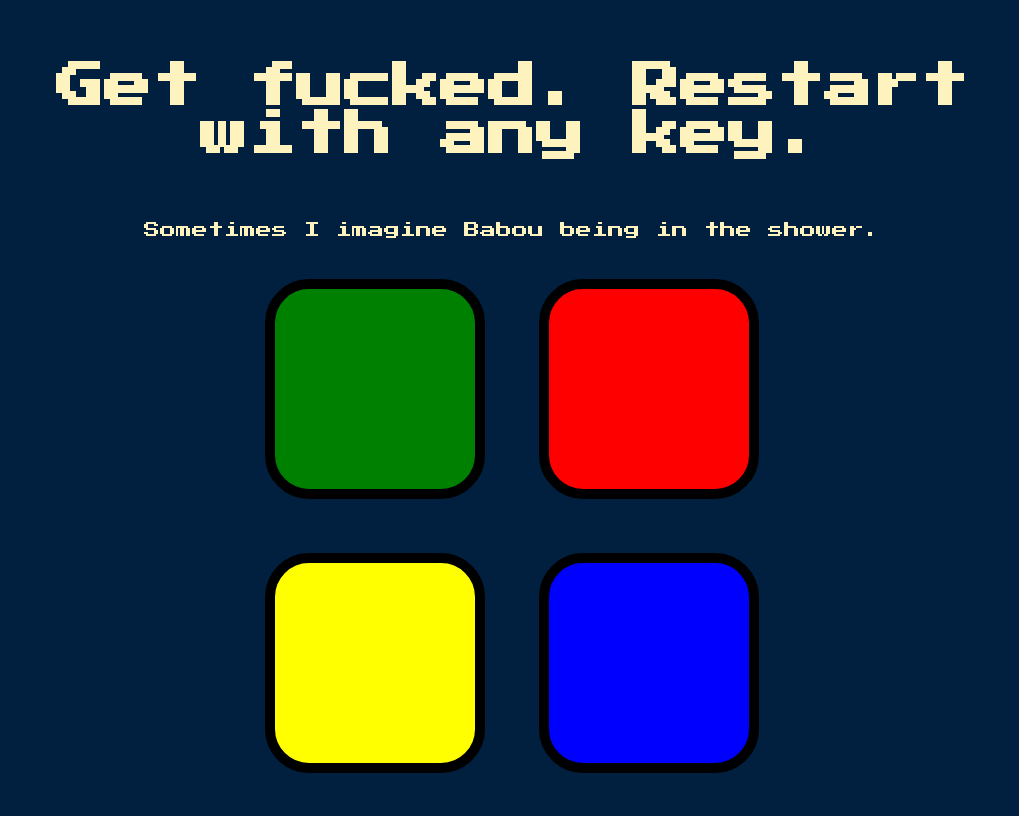
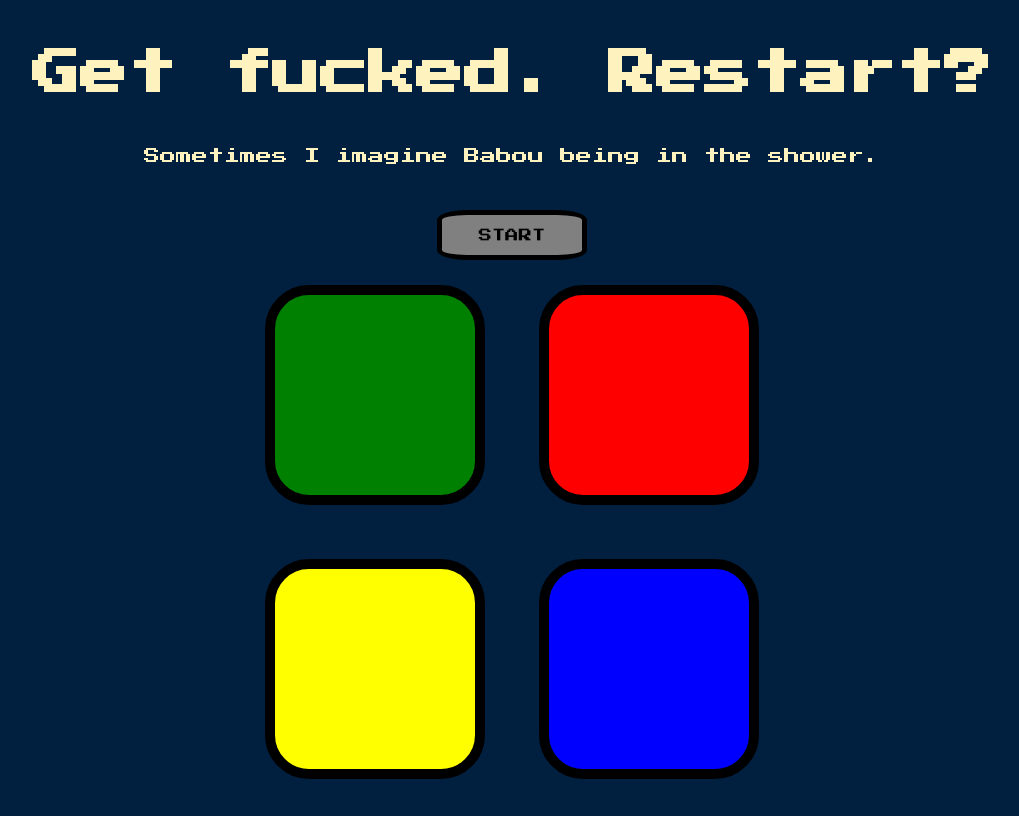
Before and after one commit to MichaelRosenfeld/simon-game, a plain HTML site: page index.html in a window 1280 px wide. Both pictures are taken after a click on the element 503 px from the left and 389 px from the top of the page. Shown: the whole page, without its empty margins (128-1147 px from the left). Drawn offline with nearby package versions, Linux system fonts and the light colour scheme.

Commit message:
Added a prototype button

```diff
--- a/game.js
+++ b/game.js
@@ -15,7 +15,12 @@ var lostMessageArray = ["No one knows why Babou turned gay.",
 var randomMessage = lostMessageArray[randomArrayNumber];
 
 
-$(document).keypress(function() {
+$("button").click(function() {
+  $("button").addClass("start-button-pressed");
+  setTimeout(function() {
+    $("button").removeClass("start-button-pressed");
+  },100);
+  $("button").hide();
   if(!started) {
     $("#level-title").text("Level " + level);
     $("#losing-message").text("");
@@ -47,7 +52,7 @@ function checkAnswer(currentLevel) {
     playSound("wrong");
 
     $("body").addClass("game-over")
-    $("#level-title").text("Get fucked. Restart with any key.");
+    $("#level-title").text("Get fucked. Restart?");
 
     generateRandomMessage();
 
@@ -90,7 +95,7 @@ function startOver(){
   level = 0;
   gamePattern = []
   started = false;
-
+  $("button").show();
 }
 
 function generateRandomMessage(){
--- a/index.html
+++ b/index.html
@@ -9,8 +9,10 @@
 </head>
 
 <body>
-  <h1 id="level-title">Hammer the keyboard to Start</h1>
+  <h1 id="level-title">Hammer the button</h1>
   <p id="losing-message">Tap the Colors in the right sequence</p>
+  <button class="start-button">START</button>
+
   <div class="container">
     <div class="row">
 
--- a/styles.css
+++ b/styles.css
@@ -3,19 +3,42 @@ body {
   background-color: #011F3F;
 }
 
+
+
+
+
 #level-title {
   font-family: 'Press Start 2P', cursive;
   font-size: 3rem;
-  margin:  5%;
+  margin-top: 50px;
   color: #FEF2BF;
 }
 
 #losing-message {
   font-family: 'Press Start 2P', cursive;
   font-size: 1rem;
-  margin:  0,auto;
+  margin-top: 50px;
   color: #FEF2BF;
 }
+
+.start-button {
+  font-family: 'Press Start 2P', cursive;
+  margin-top: 30px;
+  display: inline-block;
+  height: 50px;
+  width: 150px;
+  border: 5px solid black;
+  border-radius: 20%;
+  background-color: grey;
+  padding: 5px 5px;
+}
+
+.start-button-pressed {
+  box-shadow: 0 0 20px white;
+  background-color: green;
+}
+
+
 
 .container {
   display: block;
```
